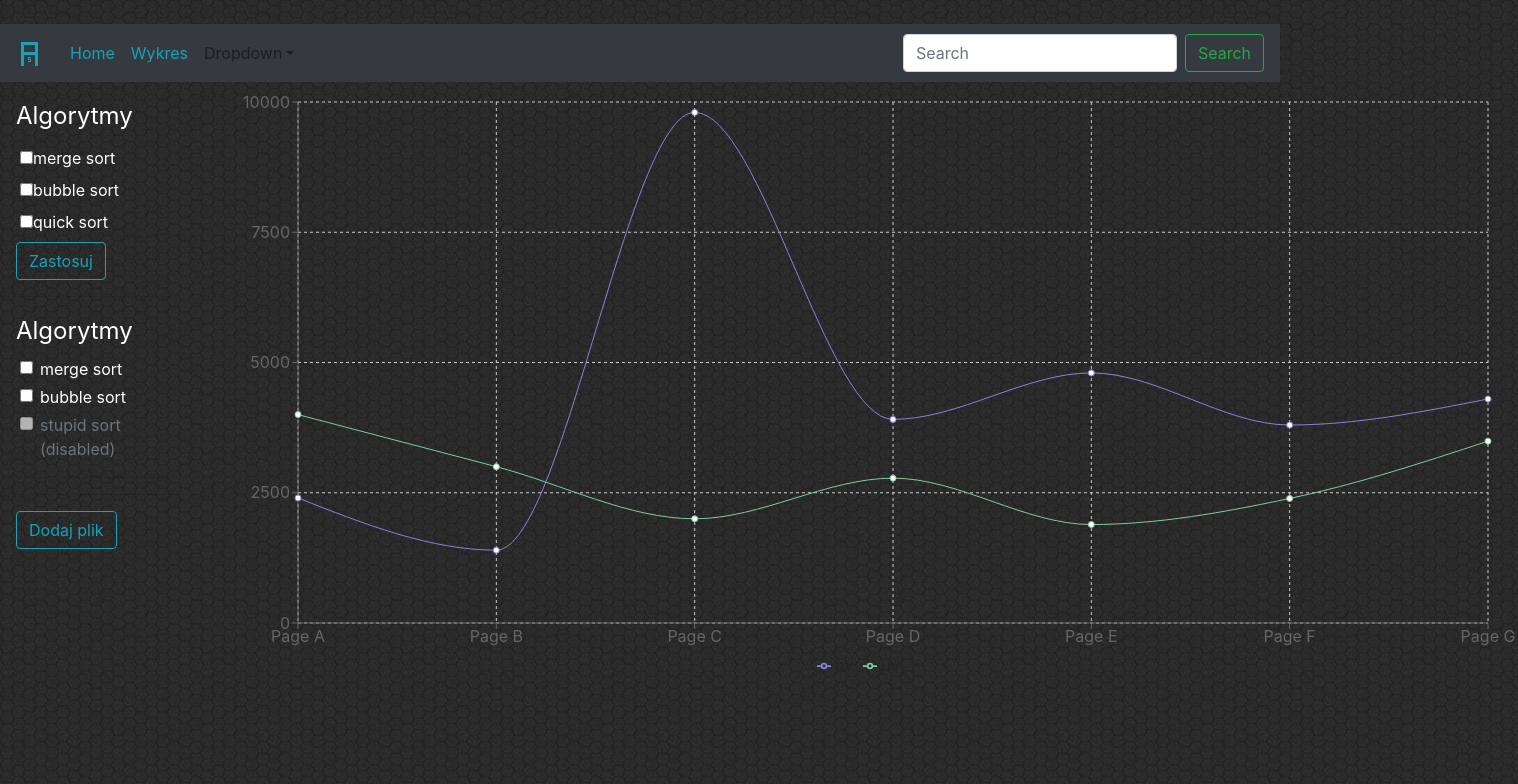
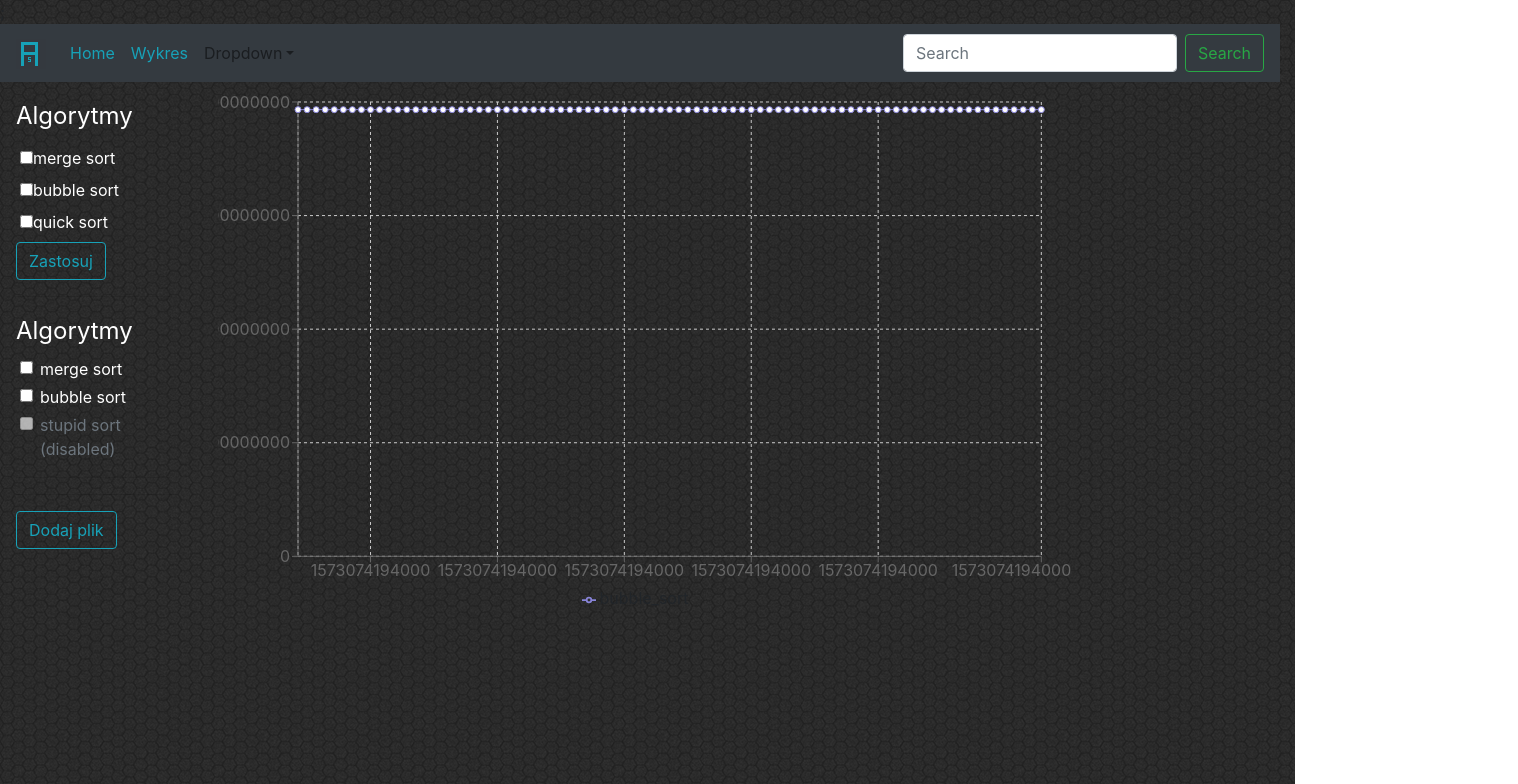
Before and after one commit to Leherguargin/algSort, a React (Create React App) app: page /wykres in a window 1280 px wide. Shown: the top 784 px of the page, 1518 px wide, since content can reach past the window. Built offline with nearby package versions, Linux system fonts and the light colour scheme.

Commit message:
początki danych do wykresów

```diff
--- a/src/InputFileButton.js
+++ b/src/InputFileButton.js
@@ -12,7 +12,6 @@ export default class InputFileButton extends React.Component {
   }
 
   handleButtonClick(e) {
-    //dokument.getElementById("my-file").click(); //nie działą zewykły js... ehh
     this.fileUpload.current.click();
   }
 
@@ -28,11 +27,8 @@ export default class InputFileButton extends React.Component {
         var workbook = XLSX.read(data, { type: "binary" });
         console.log(workbook);
         var first_worksheet = workbook.Sheets[workbook.SheetNames[0]];
-        var data = XLSX.utils.sheet_to_json(first_worksheet, { header: 1 });
+        var data = XLSX.utils.sheet_to_json(first_worksheet, { header: 1 }); //wynik jest tablicą liczb.
         console.log(data);
-        for (let j = 0; j != data.length; ++j) {
-          alert(data[j]);
-        }
 
         /* DO SOMETHING WITH workbook HERE */
       };
--- a/src/Sectionn.js
+++ b/src/Sectionn.js
@@ -3,15 +3,45 @@ import Wykres from "./Wykres";
 import InputFileButton from "./InputFileButton";
 import MaterialDesignTesting from "./MaterialDesignTesting";
 import { BrowserRouter as Router, Switch, Route, Link } from "react-router-dom";
-import { ButtonToolbar, Button } from "react-bootstrap";
+//import { ButtonToolbar, Button } from "react-bootstrap";
+import Algorytmy from "./backend";
+import Generator from "./backend";
 
-class Sectionn extends React.Component {
+export default class Sectionn extends React.Component {
+  constructor(props) {
+    super(props);
+    this.generujDaneDoWykresu = this.generujDaneDoWykresu.bind(this);
+  }
+
+  generujDaneDoWykresu(odIlu, doIlu, coIle) {
+    var daneDoWykresu = [];
+    var i = 0;
+    for (let j = odIlu; j < doIlu; j += coIle) {
+      const daneDoPracy = Generator.generatorDanychPesymistycznych(i);
+      daneDoWykresu[i] = {
+        name: j.toString(),
+        bubble_sort: Algorytmy.bubbleSort(daneDoPracy)[0],
+        pv: Algorytmy.bubbleSort(daneDoPracy)[0],
+        amt: j
+      };
+      i++;
+    }
+    return daneDoWykresu;
+  }
+
+  //componentDidMount() {}
+
   render() {
     return (
       <div>
         <Route exact path="/wykres">
-          <Wykres />
+          <Wykres
+            szerokoscWykresu={(8 / 12) * window.innerWidth}
+            wysokoscWykresu={(8 / 12) * window.innerHeight}
+            dane={this.generujDaneDoWykresu(850, 5000, 50)}
+          />
         </Route>
+
         <Route exact path="/cookies">
           <div className="text-primary">
             <h2> sekcja ciastek </h2> <Ciasteczko />
@@ -98,27 +128,6 @@ class Ciasteczko extends React.Component {
         >
           Zjedź ciasteczko
         </button>
-        <h1> Przegląd przycisków </h1>
-        <ButtonToolbar>
-          <Button variant="primary"> Zastosuj </Button>
-          <Button variant="secondary"> Zastosuj </Button>
-          <Button variant="success"> Zastosuj </Button>
-          <Button variant="warning"> Zastosuj </Button>
-          <Button variant="danger"> Zastosuj </Button>
-          <Button variant="info"> Zastosuj </Button>
-          <Button variant="light"> Zastosuj </Button>
-          <Button variant="dark"> Zastosuj </Button>
-          <Button variant="link"> Zastosuj </Button>
-          <Button variant="outline-primary"> Zastosuj </Button>
-          <Button variant="outline-secondary"> Zastosuj </Button>
-          <Button variant="outline-success"> Zastosuj </Button>
-          <Button variant="outline-warning"> Zastosuj </Button>
-          <Button variant="outline-danger"> Zastosuj </Button>
-          <Button variant="outline-info"> Zastosuj </Button>
-          <Button variant="outline-light"> Zastosuj </Button>
-          <Button variant="outline-dark"> Zastosuj </Button>
-          <Button variant="outline-link"> Zastosuj </Button>
-        </ButtonToolbar>
         <div>
           <InputFileButton buttonClass="outline-info" />
         </div>
@@ -126,5 +135,3 @@ class Ciasteczko extends React.Component {
     );
   }
 }
-
-export default Sectionn;
--- a/src/Wykres.js
+++ b/src/Wykres.js
@@ -11,17 +11,19 @@ import {
   Legend
 } from "recharts";
 
-const data = dane.dane_do_wykresu;
+//const data = dane.dane_do_wykresu; //dane z jsona z serwera
 
 export default class Wykres extends PureComponent {
   static jsfiddleUrl = "https://jsfiddle.net/alidingling/xqjtetw0/";
 
   render() {
     return (
+      <div>
+        {console.log(this.props.dane)}
         <LineChart
-        width={1300} //jak to uzależnić od wielkości ekranu?
-        height={600}
-        data={data}
+          width={this.props.szerokoscWykresu}
+          height={this.props.wysokoscWykresu}
+          data={this.props.dane}
           margin={{
             top: 20,
             right: 30,
@@ -30,18 +32,20 @@ export default class Wykres extends PureComponent {
           }}
         >
           <CartesianGrid strokeDasharray="3 3" />
-        <XAxis dataKey="name" />
+          <XAxis dataKey="bubble_sort" />
           <YAxis />
           <Tooltip />
+
           <Legend />
           <Line
             type="monotone"
-          dataKey="pv"
+            dataKey="bubble_sort"
             stroke="#8884d8"
             activeDot={{ r: 8 }}
           />
-        <Line type="monotone" dataKey="uv" stroke="#82ca9d" />
+          {/* <Line type="monotone" dataKey="p" stroke="#82ca9d" /> */}
         </LineChart>
+      </div>
     );
   }
 }
--- /dev/null
+++ b/src/backend.js
@@ -0,0 +1,46 @@
+export default class Algorytmy {
+    static bubbleSort = arr => {
+        var czas = Date.now();
+        let swapped;
+        do {
+            swapped = false;
+            for (let i = 0; i < arr.length; i++) {
+                if (arr[i] > arr[i + 1]) {
+                    let tmp = arr[i];
+                    arr[i] = arr[i + 1];
+                    arr[i + 1] = tmp;
+                    swapped = true;
+                }
+            }
+        } while (swapped);
+        czas = Date.now();
+        //console.log(czas);
+        return [czas, arr];
+    };
+
+    static generatorDanychLosowych(n) {
+        //generuj "n" danych losowych
+        let dane = [];
+        for (let i = 0; i < n; i++) {
+            dane[i] = Math.round(10 * Math.random());
+        }
+        return dane;
+    }
+
+    static generatorDanychPesymistycznych = n => {
+        let dane = [];
+        for (let i = 0; i < n; i++) {
+            dane[i] = n - i;
+        }
+        return dane;
+    }
+
+    static generatorDanychOptymistycznych = n => {
+        let dane = [];
+        for (let i = 0; i < n; i++) {
+            dane[i] = n - i;
+        }
+        return dane;
+    }
+
+}
```
Also changed, not shown: src/files/technologie.txt (added). Lines whose indentation alone changed are shown as unchanged.
